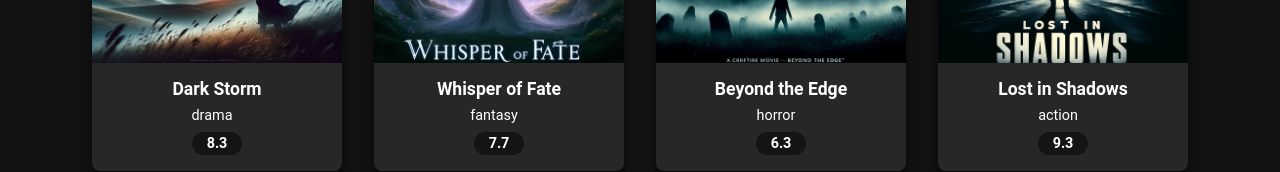
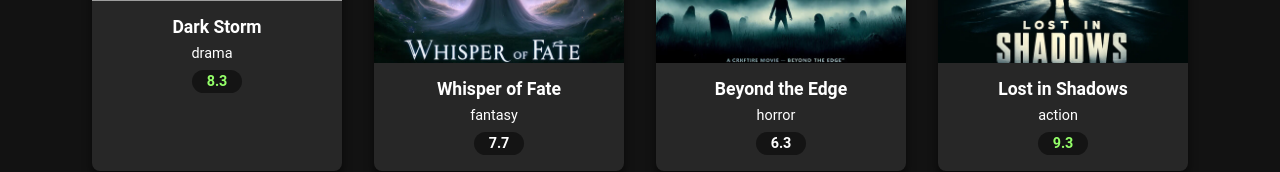
Before and after one commit to Aditya664/moviedux, a React (Create React App) app: page / in a window 1280 px wide. Shown: the part 631-803 px from the top of the page. Built offline with nearby package versions, Linux system fonts and the light colour scheme; grey boxes are pictures that could not be loaded.

Commit message:
feat: enhance MovieCard with error handling and rating classification

```diff
--- a/src/components/MovieCard.js
+++ b/src/components/MovieCard.js
@@ -3,13 +3,29 @@ import "../styles.css";
 
 const MovieCard = (props) => {
   const { movie } = props;
+  const handleError = (e) => {
+    e.target.src = "images/default.jpg";
+  };
+
+  const getRatingClass = (rating) => {
+    if (rating >= 8) return "rating-good";
+    if (rating >= 5) return "rating - ok";
+    return "rating-low";
+  };
+
   return (
     <div key={movie?.id} className="movie-card">
-      <img src={`images/${movie?.id}.jpg`} alt={`movie-${movie?.id}`} />
+      <img
+        src={`images/${movie?.id}.jpg`}
+        alt={`movie-${movie?.id}`}
+        onError={handleError}
+      />
       <div className="movie-card-info">
         <h3 className="movie-card-title">{movie?.title}</h3>
         <p className="movie-card-genre">{movie?.genre}</p>
-        <p className="movie-card-rating">{movie?.rating}</p>
+        <p className={`movie-card-rating ${getRatingClass(movie?.rating)}`}>
+          {movie?.rating}
+        </p>
       </div>
     </div>
   );
```
Also changed, not shown: public/images/1-1.jpg (renamed from public/images/1.jpg).
